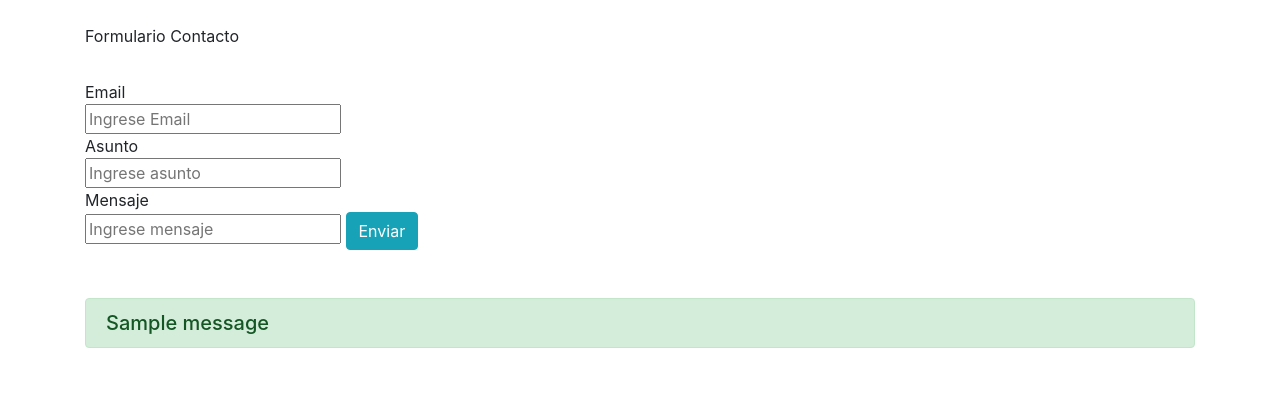
After one commit to learsixela/caos_total, a Django app: page /mensajes in a window 1280 px wide. The commit adds this page. Shown: the top 419 px of the page. Run offline with Django 3.2, Linux system fonts and the light colour scheme; tables that the repository leaves empty hold one stand-in row (values such as "Sample post"); one stand-in notice (Sample message) is shown.

Commit message:
envio de mensaje en CRUD

```diff
--- /dev/null
+++ b/cliente/templates/cliente/contacto.html
@@ -0,0 +1,45 @@
+<!DOCTYPE html>
+<html lang="en">
+<head>
+<meta charset="UTF-8">
+<title>Email subscriptions</title>
+
+<!-- Bootstrap -->
+    <link rel="stylesheet" href="https://cdn.jsdelivr.net/npm/bootstrap@4.6.0/dist/css/bootstrap.min.css"
+        integrity="sha384-B0vP5xmATw1+K9KRQjQERJvTumQW0nPEzvF6L/Z6nronJ3oUOFUFpCjEUQouq2+l" crossorigin="anonymous">
+</head>
+
+<body class="container py-4">
+
+
+<!--Email subscription Form -->
+<form method="post" action="{% url 'mensajes' %}">
+    {% csrf_token %}
+
+    <div class="form-group">
+    <label>Formulario Contacto</label> <br>
+    <br> Email <br>
+    <input type="email" name="email" placeholder="Ingrese Email">
+    <br> Asunto <br>
+    <input type="asunto" name="asunto" placeholder="Ingrese asunto">
+    <br> Mensaje <br>
+    <input type="text" name="mensaje" placeholder="Ingrese mensaje">
+
+    <button class="btn btn-info" type="submit">Enviar</button>
+    </div>
+
+</form>
+
+<!-- message if email is sent -->
+{% if messages %}
+{% for message in messages %}
+    <div class="my-5 alert alert-success">
+    <h5 class="m-0">
+        {{ message }}
+    </h5>
+    </div>
+{% endfor %}
+{% endif %}
+
+</body>
+</html>
--- a/cliente/templates/cliente/index.html
+++ b/cliente/templates/cliente/index.html
@@ -33,5 +33,6 @@
         <br>
         <input type="submit" value="Enviar">
     </form>
+    <a href="mensajes">Formulario Contacto</a>
 </body>
 </html>
--- a/cliente/urls.py
+++ b/cliente/urls.py
@@ -10,5 +10,5 @@ urlpatterns = [
     path('agregar', views.agregar),# create
     path('leer', views.leer),
     path('actualizar', views.actualizar),
-    #path('eliminar', views.eliminar),
+    path('mensajes', views.mensajes, name ='mensajes'),
 ]
--- a/cliente/views.py
+++ b/cliente/views.py
@@ -1,4 +1,7 @@
 from django.shortcuts import render, HttpResponse,redirect
+from django.contrib import messages
+from django.core.mail import send_mail
+from django.conf import settings
 
 from .models import Cliente
 
@@ -43,3 +46,19 @@ def actualizar(request):
         cliente.email = request.POST['email']
         cliente.password = request.POST['password']
         cliente.direccion = request.POST['direccion']
+
+def mensajes(request):
+    if request.method == "POST":
+        subject = request.POST['asunto']
+        mensajes = request.POST['mensajes']
+        email = request.POST['email']
+        recipient_list=[]
+        recipient_list.append(email)
+        email_from = settings.EMAIL_HOST_USER
+
+        send_mail(subject, mensajes, email_from, recipient_list)
+
+
+        return HttpResponse("Email recibido, gracias!")
+
+    return render(request, "cliente/contacto.html")
--- a/israel_palma/templates/israel_palma/index.html
+++ b/israel_palma/templates/israel_palma/index.html
@@ -50,9 +50,9 @@
                     <td>{{ser.servicio}}</td>
                     <td>{{ser.descripcion}}</td>
                     <td>{{ser.tiempo}}</td>
-                    <td>{{ser.costo}}</td>
-                    <td colspan="2">
-                        <form action="update" method="POST">
+                    <td>${{ser.costo}}.-</td>
+                    <td>
+                        <form action="getServicio" method="POST">
                             {% csrf_token %}
                             <input type="hidden" name="id" value="{{ser.id}}">
                             <button type="submit" class="btn btn-sm btn-outline-warning">Editar</button>
--- a/israel_palma/urls.py
+++ b/israel_palma/urls.py
@@ -7,7 +7,7 @@ urlpatterns = [
     path('', views.inicio),
     path('create', views.create),
     path('update', views.update, name='update'),
-    #path('update/<int:pk>/', views.update, name='update_id'),
+    path('getServicio', views.getServicio, name='getServicio'),
     path('read', views.read),
     path('delete', views.delete),
 ]
```
Also changed, not shown: israel_palma/views.py (+8 -6 lines), proyecto_test/settings.py (+9 -2 lines), db.sqlite3.
